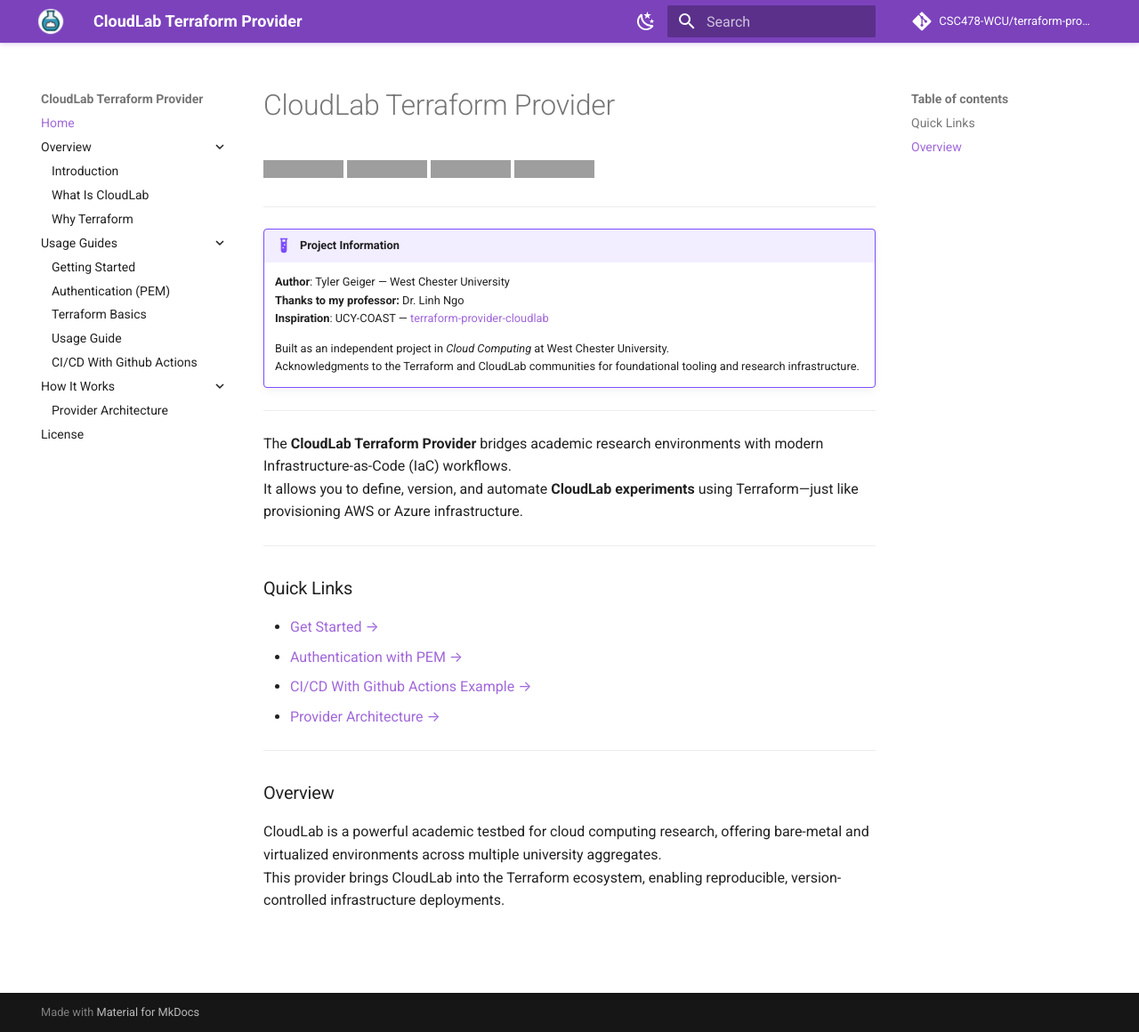
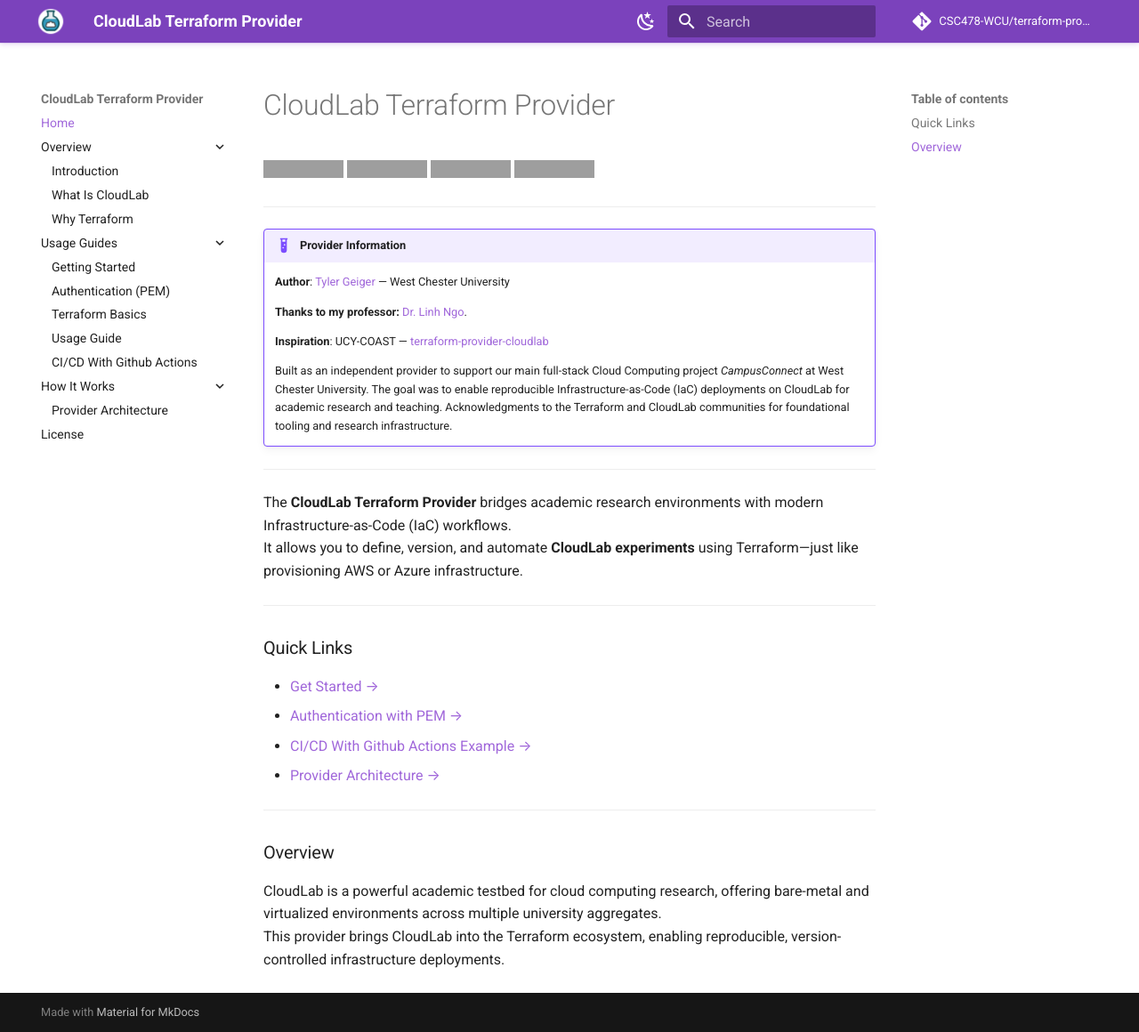
Before and after one commit to CSC478-WCU/terraform-provider-cloudlab, an MkDocs documentation site: the page built from docs/index.md, in a window 1280 px wide and 1160 px high. Shown: the whole window at 89% size. Built offline with MkDocs 1.6.1 and Material for MkDocs 9.7.7, drawn with Linux system fonts in a browser that asks for light colours; comment, search, counter and statistics services are not loaded; grey boxes are pictures that could not be loaded.

Commit message:
Update index.md

```diff
--- a/docs/index.md
+++ b/docs/index.md
@@ -6,14 +6,18 @@
 
 ---
 
-!!! example "Project Information"
+!!! example "Provider Information"
 
-    **Author**: Tyler Geiger — West Chester University
-    **Thanks to my professor:** Dr. Linh Ngo
+    **Author**: [Tyler Geiger](https://www.linkedin.com/in/tyler-geiger) — West Chester University
+
+    **Thanks to my professor:** [Dr. Linh Ngo](https://www.cs.wcupa.edu/LNGO).
+
     **Inspiration**: UCY-COAST — [terraform-provider-cloudlab](https://github.com/ucy-coast/terraform-provider-cloudlab)
 
-    Built as an independent project in *Cloud Computing* at West Chester University.
+    Built as an independent provider to support our main full-stack Cloud Computing project *CampusConnect* at West Chester University.
+    The goal was to enable reproducible Infrastructure-as-Code (IaC) deployments on CloudLab for academic research and teaching.
     Acknowledgments to the Terraform and CloudLab communities for foundational tooling and research infrastructure.
+
 
 ---
 
```
